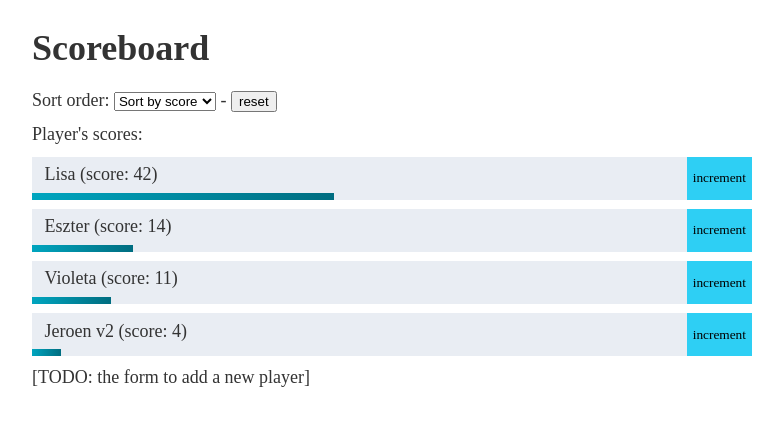
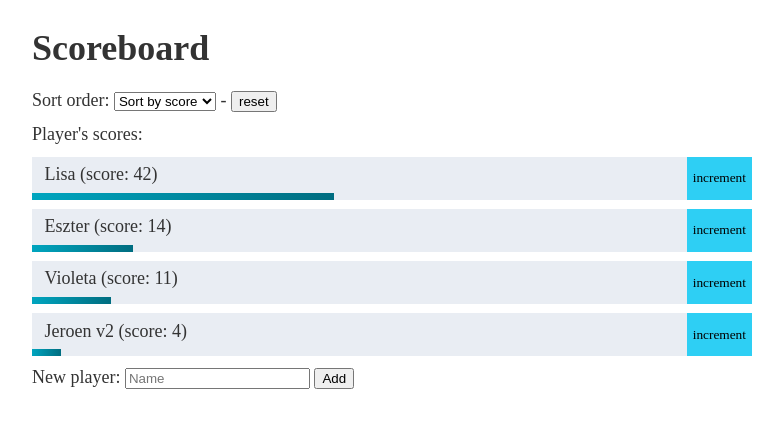
Before and after one commit to Codaisseur/scoreboard_ts, a React (Create React App) app: page / in a window 1280 px wide. Shown: the top 428 px of the page, without its empty margins (248-1031 px from the left). Built offline with nearby package versions, Linux system fonts and the light colour scheme; a web font is replaced by a local one.

Commit message:
Added a controlled component (input field) in the AddPlayerForm

```diff
--- a/src/components/AddPlayerForm.tsx
+++ b/src/components/AddPlayerForm.tsx
@@ -1,8 +1,24 @@
 // src/components/AddPlayerForm.tsx
-import React from "react";
+import React, { useState } from "react";
 
 export default function AddPlayerForm() {
+  const [name, setName] = useState("");
+
   return (
-    <div className="AddPlayerForm">[TODO: the form to add a new player]</div>
+    <div className="AddPlayerForm">
+      <p>
+        New player:{" "}
+        <input
+          type="text"
+          placeholder="Name"
+          value={name}
+          onChange={event => {
+            console.log("new input .value:", event.target.value);
+            setName(event.target.value);
+          }}
+        />{" "}
+        <button>Add</button>
+      </p>
+    </div>
   );
 }
```
Also changed, not shown: 1 other file (tests, documents, lock files or other folders).
